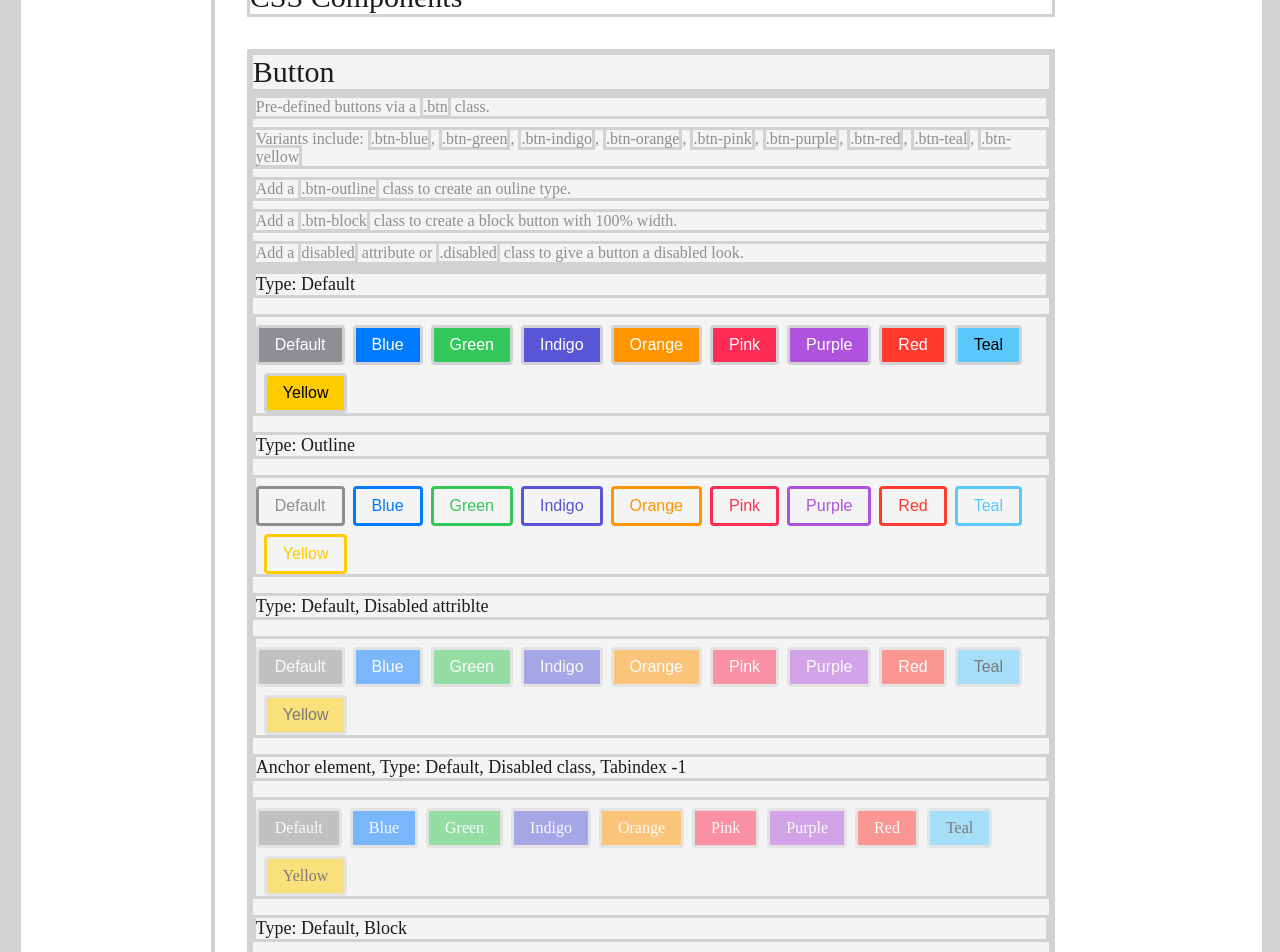
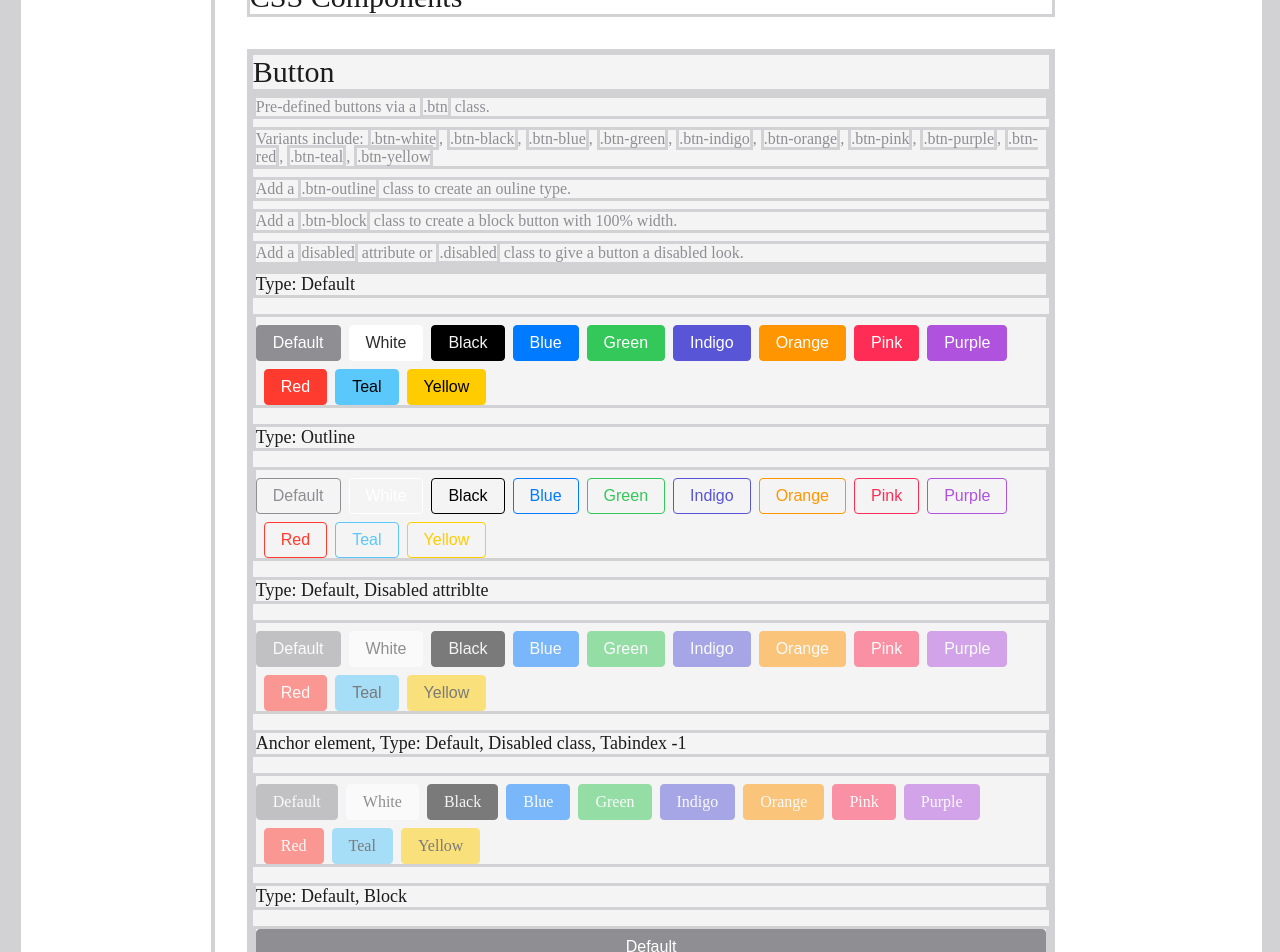
Before and after one commit to jshimkoski/simple-design-system, a Vue app: page /components in a window 1280 px wide. Shown: the part 2760-3712 px from the top of the page. Built offline with nearby package versions, Linux system fonts and the light colour scheme; what tailwind-css-variables would draw is missing.

Commit message:
feat: add white and black btn variants

```diff
--- a/simple-design-system/css/components/btn/index.css
+++ b/simple-design-system/css/components/btn/index.css
@@ -1,6 +1,16 @@
 .btn {
   --btn-variant: var(--color-gray-500);
   --btn-variant-on: var(--color-white);
+}
+
+.btn-white {
+  --btn-variant: var(--color-white);
+  --btn-variant-on: var(--color-static-gray-900);
+}
+
+.btn-black {
+  --btn-variant: var(--color-black);
+  --btn-variant-on: var(--color-static-gray-100);
 }
 
 .btn-blue {
@@ -49,7 +59,8 @@
 }
 
 .btn {
-  @apply inline-block py-2 px-4 rounded select-none;
+  @apply border inline-block py-2 px-4 rounded select-none;
+  border-color: var(--btn-variant);
   background-color: var(--btn-variant);
   color: var(--btn-variant-on);
 }
@@ -57,8 +68,11 @@
 .btn-outline {
   background-color: var(--btn-transparent);
   color: var(--btn-variant);
-  border-color: var(--btn-variant);
-  border-width: var(--border);
+
+  &:hover {
+    color: var(--btn-variant-on);
+    background-color: var(--btn-variant);
+  }
 }
 
 .btn-block {
@@ -78,7 +92,3 @@
 .btn[disabled] {
   @apply opacity-50 pointer-events-none;
 }
-
-.btn-outline:hover {
-  @apply bg-gray-100;
-}
--- a/src/views/Components.vue
+++ b/src/views/Components.vue
@@ -360,10 +360,12 @@
           <div slot="subtitle">
             <p>Pre-defined buttons via a <code>.btn</code> class.</p>
             <p class="mt-2">
-              Variants include: <code>.btn-blue</code>, <code>.btn-green</code>,
-              <code>.btn-indigo</code>, <code>.btn-orange</code>,
-              <code>.btn-pink</code>, <code>.btn-purple</code>,
-              <code>.btn-red</code>, <code>.btn-teal</code>,
+              Variants include: <code>.btn-white</code>,
+              <code>.btn-black</code>, <code>.btn-blue</code>,
+              <code>.btn-green</code>, <code>.btn-indigo</code>,
+              <code>.btn-orange</code>, <code>.btn-pink</code>,
+              <code>.btn-purple</code>, <code>.btn-red</code>,
+              <code>.btn-teal</code>,
               <code>.btn-yellow</code>
             </p>
             <p class="mt-2">
@@ -383,6 +385,8 @@
             <h3 class="text-lg mb-4">Type: Default</h3>
             <div class="space-x-2 space-y-2">
               <button class="btn">Default</button>
+              <button class="btn btn-white">White</button>
+              <button class="btn btn-black">Black</button>
               <button class="btn btn-blue">Blue</button>
               <button class="btn btn-green">Green</button>
               <button class="btn btn-indigo">Indigo</button>
@@ -397,6 +401,12 @@
             <h3 class="text-lg my-4">Type: Outline</h3>
             <div class="space-x-2 space-y-2">
               <button class="btn btn-outline">Default</button>
+              <button class="btn btn-white btn-outline">
+                White
+              </button>
+              <button class="btn btn-black btn-outline">
+                Black
+              </button>
               <button class="btn btn-blue btn-outline">
                 Blue
               </button>
@@ -413,6 +423,8 @@
             <h3 class="text-lg my-4">Type: Default, Disabled attriblte</h3>
             <div class="space-x-2 space-y-2">
               <button disabled class="btn">Default</button>
+              <button disabled class="btn btn-white">White</button>
+              <button disabled class="btn btn-black">Black</button>
               <button disabled class="btn btn-blue">Blue</button>
               <button disabled class="btn btn-green">Green</button>
               <button disabled class="btn btn-indigo">Indigo</button>
@@ -429,6 +441,8 @@
             </h3>
             <div class="space-x-2 space-y-2">
               <a href="#" tabindex="-1" class="btn disabled">Default</a>
+              <a href="#" tabindex="-1" class="btn btn-white disabled">White</a>
+              <a href="#" tabindex="-1" class="btn btn-black disabled">Black</a>
               <a href="#" tabindex="-1" class="btn btn-blue disabled">Blue</a>
               <a href="#" tabindex="-1" class="btn btn-green disabled">Green</a>
               <a href="#" tabindex="-1" class="btn btn-indigo disabled"
@@ -451,6 +465,8 @@
             <h3 class="text-lg my-4">Type: Default, Block</h3>
             <div class="space-y-2">
               <button class="btn btn-block">Default</button>
+              <button class="btn btn-white btn-block">White</button>
+              <button class="btn btn-black btn-block">Black</button>
               <button class="btn btn-blue btn-block">Blue</button>
               <button class="btn btn-green btn-block">Green</button>
               <button class="btn btn-indigo btn-block">Indigo</button>
```
